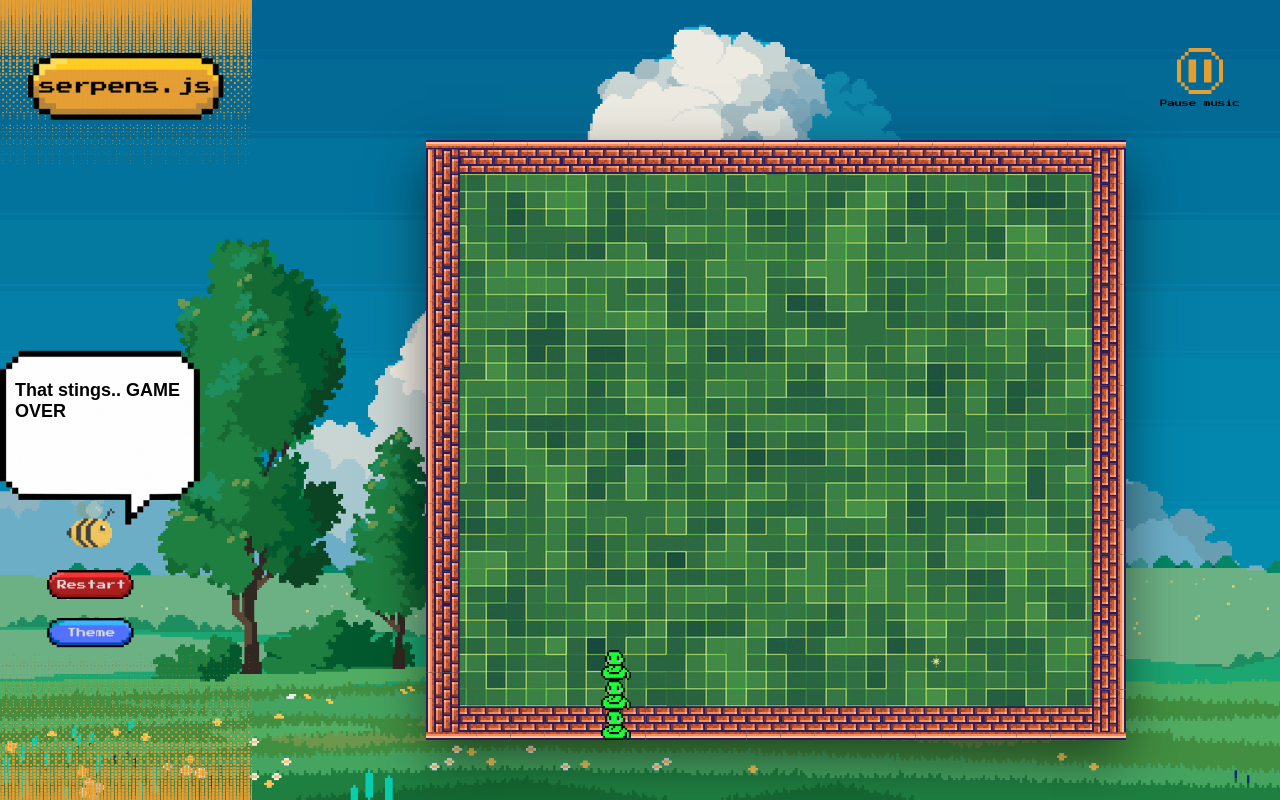
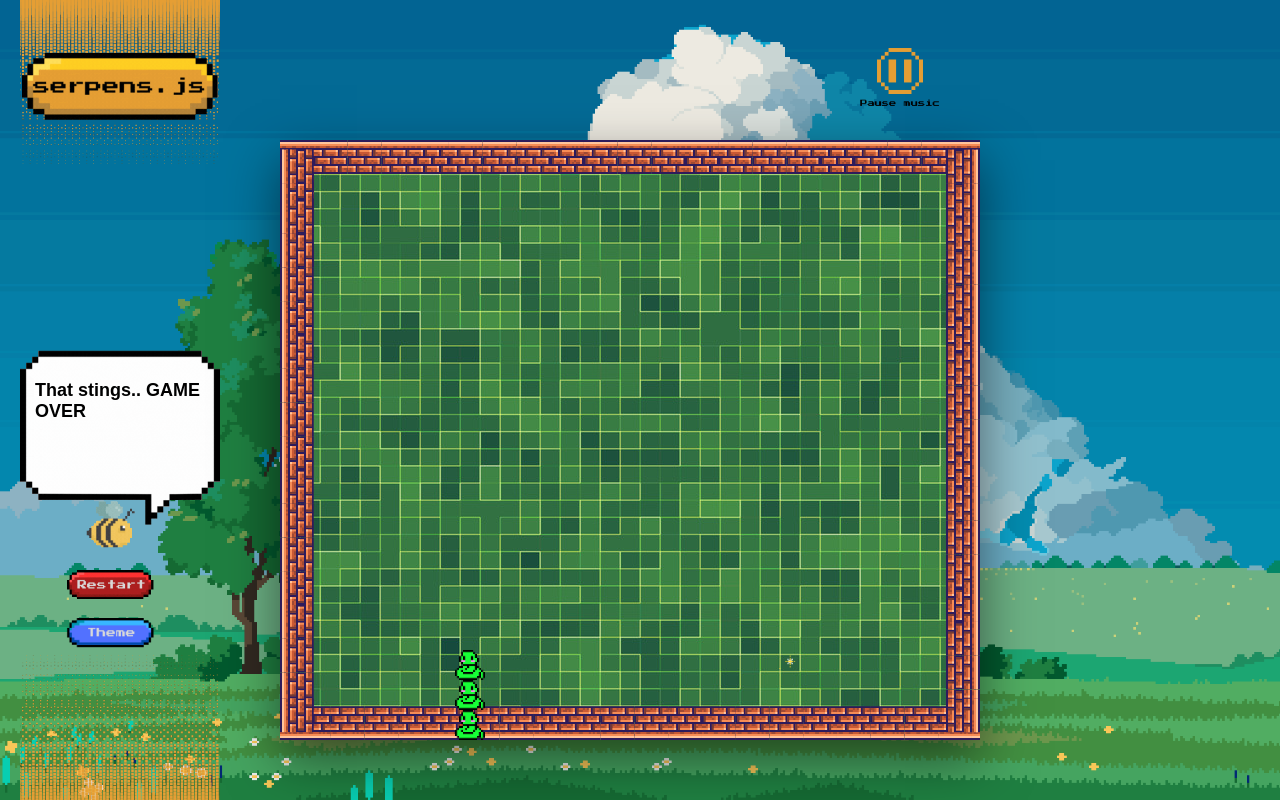
Before and after one commit to dp-daly/js-snake, a plain HTML site: page index.html in a window 1280 px wide. Drawn offline with Linux system fonts and the light colour scheme; a web font is replaced by a local one.

Commit message:
div issue resolved with landing page

```diff
--- a/css/style.css
+++ b/css/style.css
@@ -3,11 +3,13 @@
 }
 
 .landingpage {
-    z-index: 2
 }
 
-.gameplay {
-    z-index: 1
+#gameplay {
+    display: flex;
+    height: 100vh;
+    margin: 0;
+    gap: 60px;
 }
 
 body {
--- a/index.html
+++ b/index.html
@@ -12,9 +12,9 @@
     <audio id="background-arcade" src="./assets/background-arcade.mp3" loop="true"></audio>
     <audio id="munch" src="./assets/munch.mp3"></audio>
     <audio id="creature-scream" src="./assets/creature scream.mp3"></audio>
-    <!-- <div id="landingpage">
+    <div id="landingpage">
     </div>
-    <div id="gameplay"> -->
+    <div id="gameplay">
     <section class="status-column">
       <header>
         <div class="title">
@@ -439,6 +439,6 @@
         </div>
       </div>
   </section>
-<!-- </div> -->
+</div>
   </body>
 </html>
```
